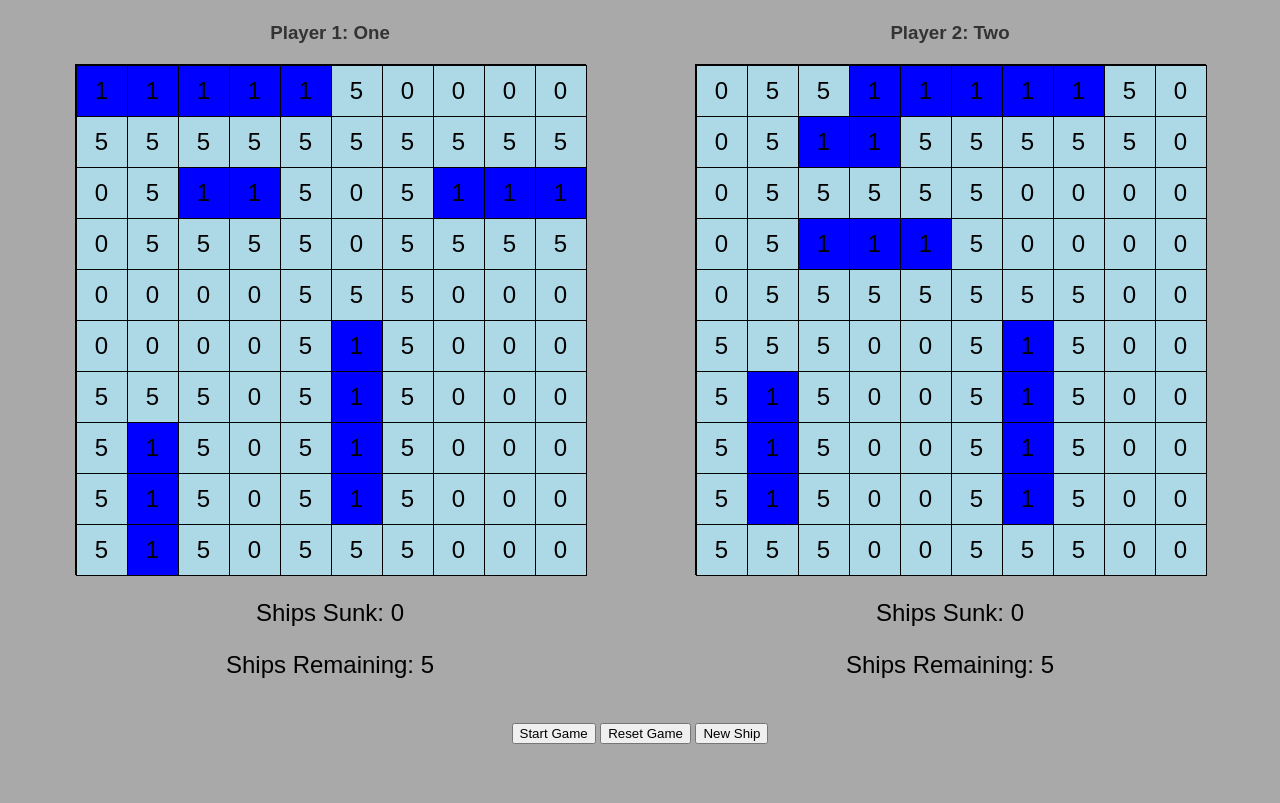
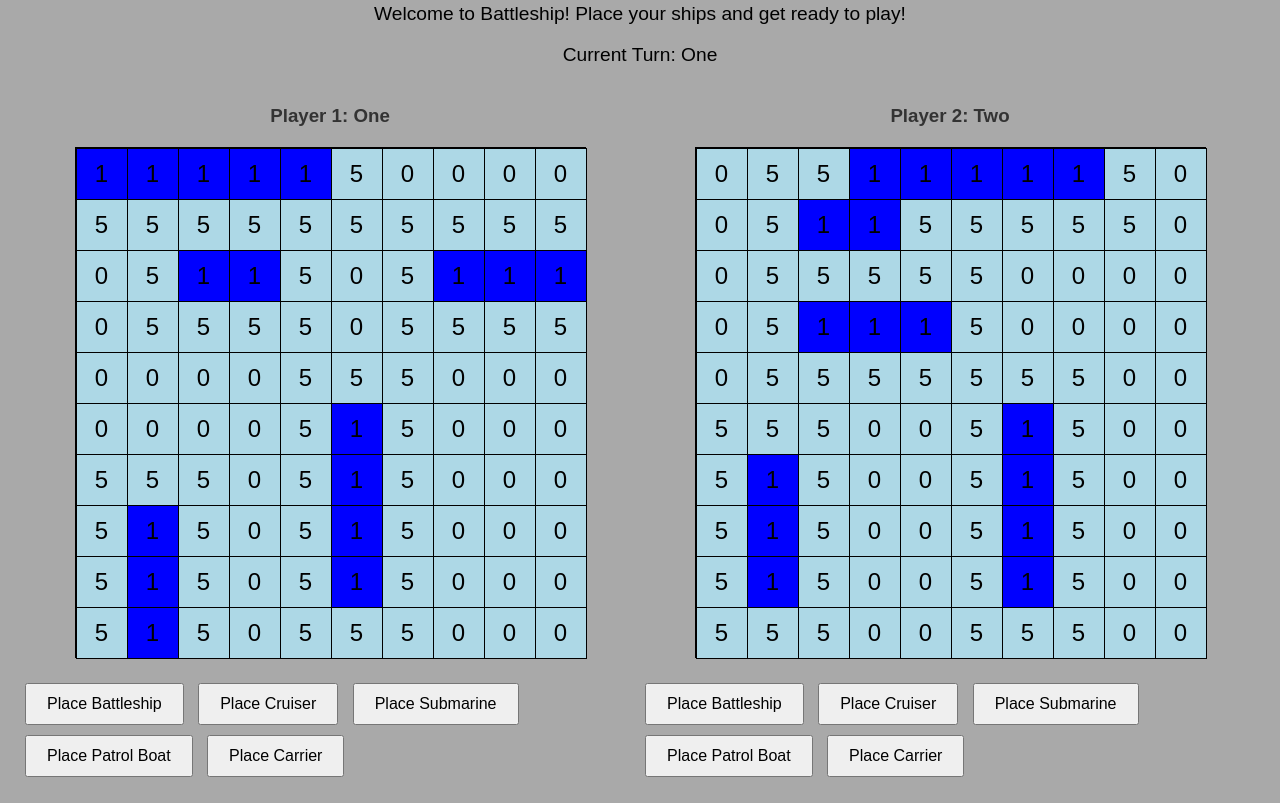
Before and after one commit to Jordy4D/battleship-game, a website built with webpack: page src/index.html in a window 1280 px wide. Shown: the part 196-999 px from the top of the page. Before the commit the page ends 940 px from the top, so only its background shows below. Built offline with nearby package versions, Linux system fonts and the light colour scheme.

Commit message:
adds currentPlayer function and display and ship placement buttons

```diff
--- a/src/components/controller.js
+++ b/src/components/controller.js
@@ -1,3 +1,27 @@
+
+
+document.getElementById('place-battleship-1').addEventListener('click', () => {
+    console.log('Place Battleship button clicked for Player 1');
+})
+
+document.getElementById('place-cruiser-1').addEventListener('click', () => {
+    console.log('Place Cruiser button clicked for Player 1');
+})
+
+document.getElementById('place-submarine-1').addEventListener('click', () => {
+    console.log('Place Submarine button clicked for Player 1');
+})
+
+document.getElementById('place-patrol-boat-1').addEventListener('click', () => {
+    console.log('Place Patrol Boat button clicked for Player 1');
+})
+
+document.getElementById('place-carrier-1').addEventListener('click', () => {
+    console.log();
+})
+
+
+
 function controllerTest() {
     console.log('This is a test function in controller.js');
 }
--- a/src/components/interface.js
+++ b/src/components/interface.js
@@ -25,11 +25,15 @@ const namePlayerTwo = "Two";
 const playerOne = new Player(namePlayerOne);
 const playerTwo = new Player(namePlayerTwo);
 
+let currentPlayer = playerOne; // Set the current player to player one initially
+
 // const gameboard = new Gameboard();
 // const testShip = new Ship("Destroyer", 4, [[0, 1], [0, 2], [0, 3], [0, 4]]);
 // gameboard.placeShip(0, 1, "Destroyer", 4, "h");
 
 function gameInit() {
+
+    document.getElementById("current-player-name").textContent = namePlayerOne; // Set initial player name
 
     playerOne.gameboard.createBoard(10, 5)
     playerTwo.gameboard.createBoard(10, 5);
@@ -128,7 +132,6 @@ function addClickEventToSquares(div, player, playerNumber) {
             div.classList.remove("hit-one");
             div.classList.remove("sunk-one");
             div.classList.add("attacked");
-
         }
         else if (player.gameboard.board[x][y].status === 2) {
             div.classList.add("hit-one");
@@ -136,6 +139,7 @@ function addClickEventToSquares(div, player, playerNumber) {
             div.classList.remove("missed-one");
             div.classList.remove("sunk-one");
             div.classList.remove("ship");
+            div.classList.add("attacked");
 
             // Update the ship's coordinates in the UI
         }
@@ -145,6 +149,7 @@ function addClickEventToSquares(div, player, playerNumber) {
             div.classList.remove("missed-one");
             div.classList.remove("sunk-one");
             div.classList.remove("ship");
+            div.classList.add("attacked");
 
 
             // Update the ship's coordinates in the UI
@@ -154,6 +159,8 @@ function addClickEventToSquares(div, player, playerNumber) {
             div.classList.remove("missed-one");
             div.classList.remove("hit-one");
             div.classList.remove("ship");
+            div.classList.add("attacked");
+
             //needs to update all squares of the ship to sunk
 
                 player.gameboard.ships.forEach(ship => {
@@ -174,12 +181,15 @@ function addClickEventToSquares(div, player, playerNumber) {
             div.classList.remove("missed-two");
             div.classList.remove("hit-two");
             div.classList.remove("ship");
+            div.classList.add("attacked");
+
 
             player.gameboard.ships.forEach(ship => {
                 if (ship.name === player.gameboard.board[x][y].ship) {
                     ship.coords.forEach(coord => {
                         const sunkSquare = document.querySelector(`.boardSquare-two[data-coord="${coord}"]`);
                         if (sunkSquare) {
+
                             sunkSquare.classList.add("sunk-two");
                             updateScoreboard(playerTwo.gameboard, playerTwoShipsSunkUI, playerTwoShipsRemainingUI);
                             // updateScoreboard(playerOne.gameboard, playerOneShipsSunkUI, playerOneShipsRemainingUI);
@@ -194,19 +204,27 @@ function addClickEventToSquares(div, player, playerNumber) {
         // Finish updating the UI based on the attack result
         console.log(player.gameboard.board[x][y].status);
         console.log(player.gameboard.board);
-
+        changePlayerTurn();
     });
-            disableSquareClicks();
 };
+disableSquareClicks();
 
 function disableSquareClicks() {
     gameboardSquare.forEach(square => {
         square.removeEventListener("click", () => {});
         square.classList.add("disabled");
-    }
-    );
+    });
 }
 
+function changePlayerTurn() {
+    if (currentPlayer === playerOne) {
+        currentPlayer = playerTwo;
+        document.getElementById("current-player-name").textContent = namePlayerTwo;
+    } else {
+        currentPlayer = playerOne;
+        document.getElementById("current-player-name").textContent = namePlayerOne;
+    }
+}
 
 function floatingShips(player, playerNumber) {
     if (playerNumber === 1) {
--- a/src/index.html
+++ b/src/index.html
@@ -10,6 +10,10 @@
         <div id="game-title">
             <h1>Battleship Game</h1>
         </div>
+        <div class="game-status" id="game-status">
+            <p id="status-message">Welcome to Battleship! Place your ships and get ready to play!</p>
+            <p id="current-player">Current Turn: <span id="current-player-name"></span></p>
+        </div>
         <div class="board-container">
             <div id="player-one-board">
                 <div class="header-container">
@@ -17,6 +21,13 @@
                 </div>
                 <div class="gameboard" id="gameboard-one">
                     <!-- Game board will be dynamically generated here -->
+                </div>
+                <div class="buttons-player-one">
+                    <button id="place-battleship-1" data="battleship">Place Battleship</button>
+                    <button id="place-cruiser-1" data="cruiser">Place Cruiser</button>
+                    <button id="place-submarine-1" data="submarine">Place Submarine</button>
+                    <button id="place-patrol-boat-1" data="patrol-boat">Place Patrol Boat</button>
+                    <button id="place-carrier-1" data="carrier">Place Carrier</button>
                 </div>
                 <div class="game-status">
                     <p id="player-one-ships-sunk">Ships Sunk: <span id="player-one-ships-sunk-value"></span></p>
@@ -29,6 +40,13 @@
                 </div>
                 <div class="gameboard" id="gameboard-two">
                     <!-- Game board will be dynamically generated here -->
+                </div>
+                <div class="buttons-player-two">
+                    <button id="place-battleship-2" data="battleship">Place Battleship</button>
+                    <button id="place-cruiser-2" data="cruiser">Place Cruiser</button>
+                    <button id="place-submarine-2" data="submarine">Place Submarine</button>
+                    <button id="place-patrol-boat-2" data="patrol-boat">Place Patrol Boat</button>
+                    <button id="place-carrier-2" data="carrier">Place Carrier</button>
                 </div>
                 <div class="game-status">
                     <p id="player-two-ships-sunk">Ships Sunk: <span id="player-two-ships-sunk-value"></span></p>
--- a/src/style.css
+++ b/src/style.css
@@ -14,6 +14,12 @@ body {
     text-align: center;
     font-size: 2.5em;
     margin-top: 20px;
+}
+
+#game-status {
+    text-align: center;
+    font-size: 1.2em;
+    margin-top: 10px;
 }
 
 .board-container {
@@ -50,6 +56,10 @@ body {
     border: 1px solid #000;
 }
 
+.boardSquare-one:hover, .boardSquare-two:hover {
+    opacity: .8;
+}
+
 .game-status {
     text-align: center;
     font-size: 1.5em;
@@ -73,3 +83,23 @@ body {
 .near-ship {
     background-color: yellow;
 }
+
+.attacked, .sunk-one, .sunk-two {
+    pointer-events: none;
+    cursor: default;
+}
+
+
+
+
+button {
+    margin: 5px;
+    padding: 10px 20px;
+    font-size: 1em;
+    cursor: pointer;
+}
+
+button:disabled {
+    background-color: grey;
+    cursor: not-allowed;
+}
```
